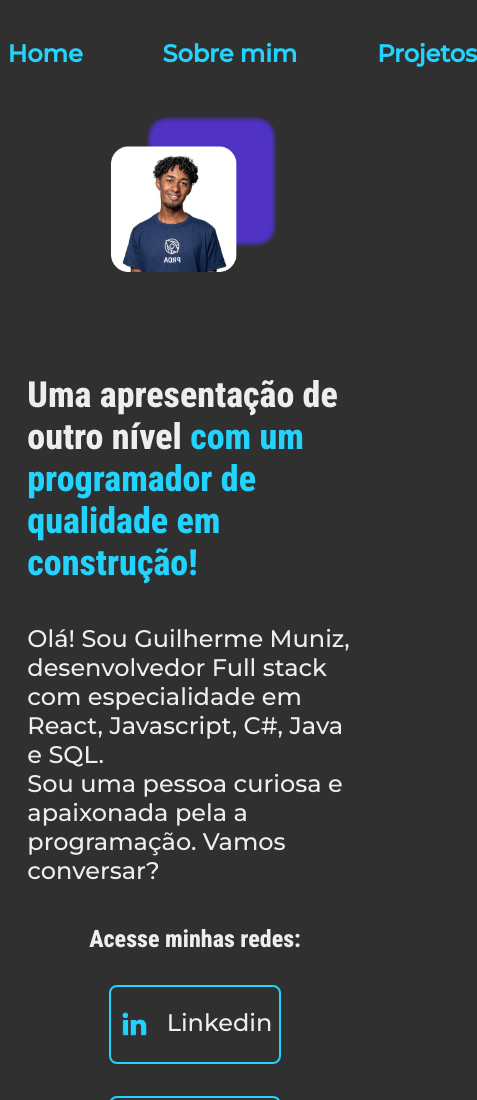
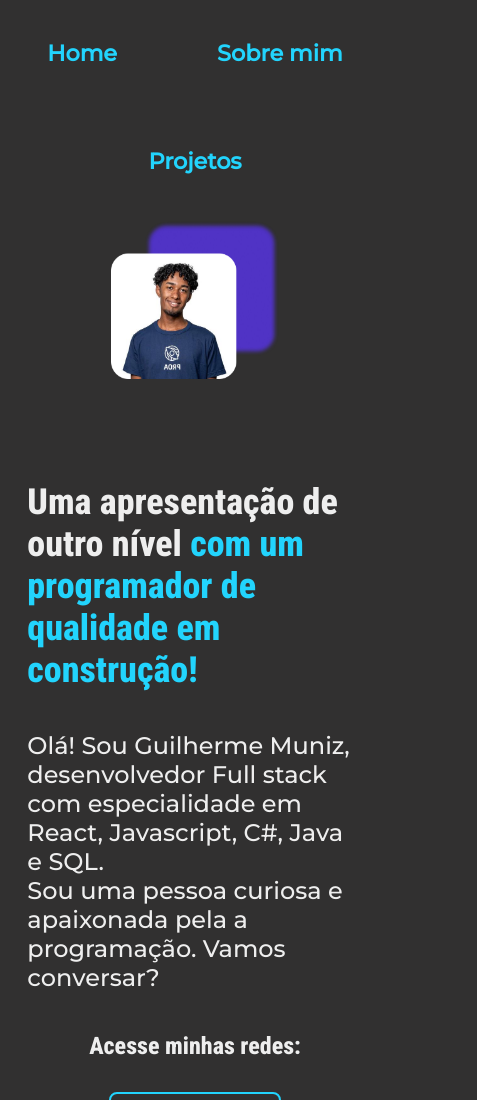
Before and after one commit to DevGuiMuniz/Portfolio-Muniz, a plain HTML site: page index.html in a window 390 px wide. Shown: the top 1100 px of the page, 477 px wide, since content can reach past the window. Drawn offline with Linux system fonts and the light colour scheme.

Commit message:
Update styles.css

```diff
--- a/Styles/styles.css
+++ b/Styles/styles.css
@@ -256,17 +256,30 @@ background-color: var(--cor--principal);
     text-align: center;
 }
 
+/* Media Queries */
+@media (max-width: 1200px) {
+    .cabecalho {
+        padding: 10% 2%;
+    }
+    .cabecalho_menu {
+        justify-content: center;
+    }
+    .apresentacao {
+        flex-direction: column-reverse;
+        padding: 7%;
+    }
+    .apresentacao_conteudo {
+        width: auto;
+    }
+}
 
-/* Media Queries */
 @media (max-width: 1024px) {
     .projetos_grid {
         grid-template-columns: 1fr;
     }
-
     .projeto_item img {
         width: 80%;
     }
-
     .projeto_conteudo_texto {
         font-size: 1.25rem;
     }
@@ -274,32 +287,25 @@ background-color: var(--cor--principal);
 
 @media (max-width: 768px) {
     .projeto_item img {
-
         width: 100%;
     }
-
     .projeto_conteudo_texto {
         font-size: 1rem;
     }
 }
-@media (max-width: 1200px) {
 
-    .cabecalho{
-      padding: 10% 2%;
+/* Estilo base para garantir layout horizontal */
+.cabecalho_menu {
+    display: flex;
+    justify-content: center;
+    flex-wrap: wrap;
+}
 
-    }
-    .cabecalho_menu{
-        justify-content: center;
-    }
+.cabecalho_menu_link {
+    margin: 0 10px;
+    font-size: 1.4rem;
+}
 
-    .apresentacao{
-        flex-direction: column-reverse;
-        padding: 7%;
-        }
-        .apresentacao_conteudo{
-            width: auto;
-        }
-}
 @keyframes animacaoParaCimaBaixo {
   0% { transform: translateY(0); }
   50% { transform: translateY(-20px); }
```
